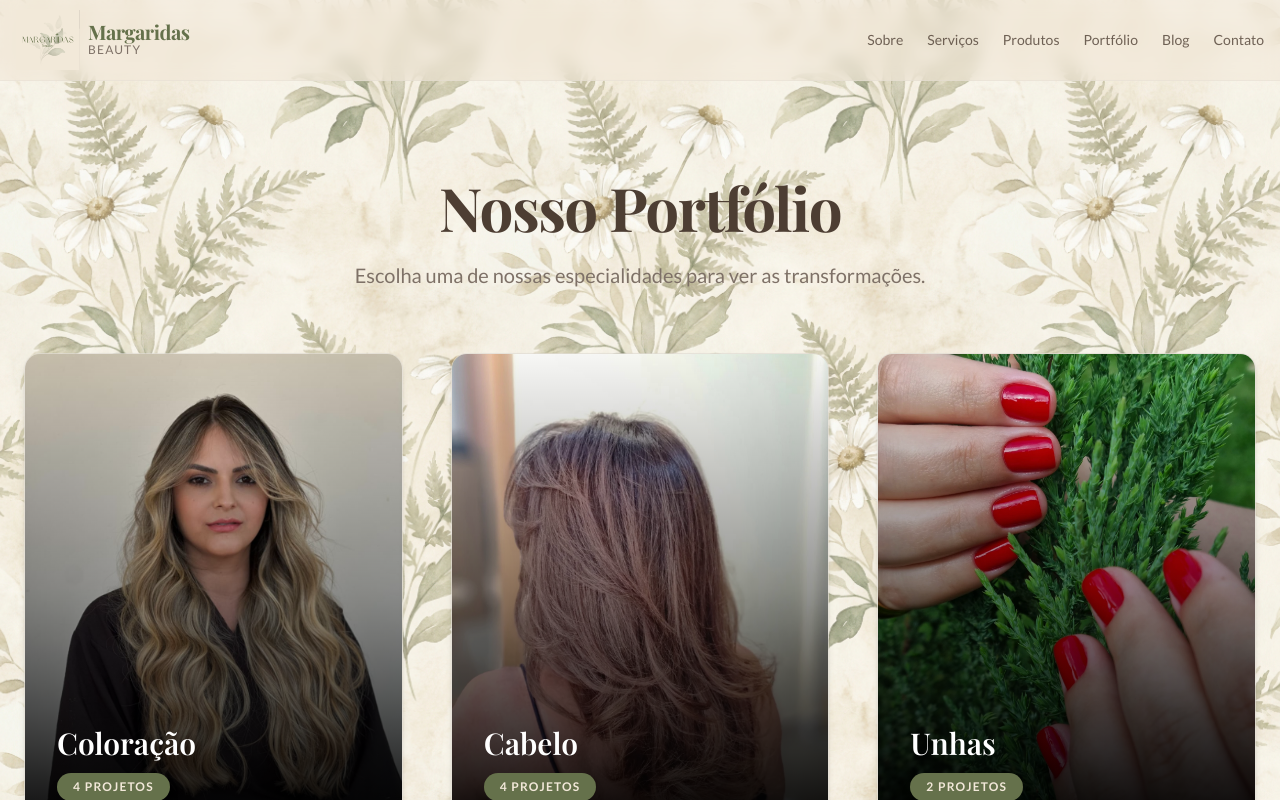
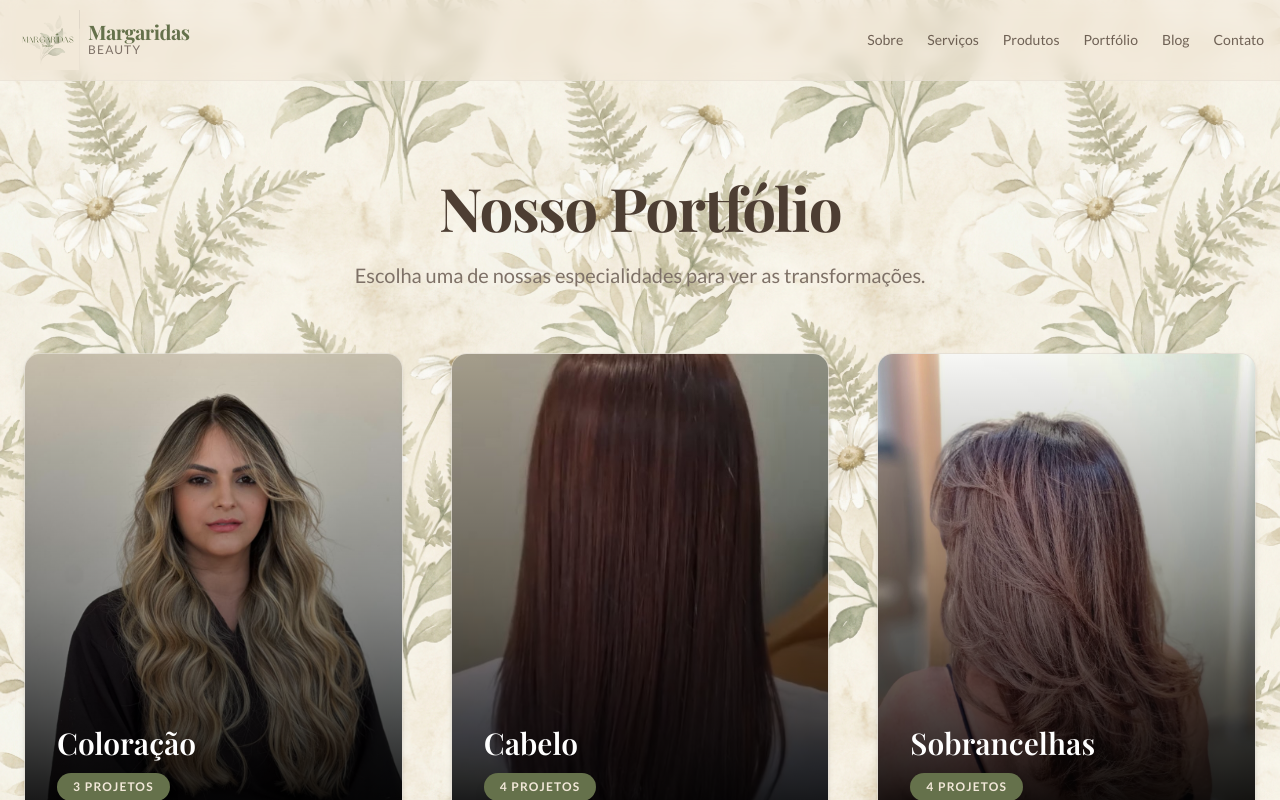
Before and after one commit to joaop0375/site-margaridas, a Next.js app: page /portfolio in a window 1280 px wide. Shown: the top 800 px of the page. Built offline with nearby package versions, Linux system fonts and the light colour scheme; a web font is replaced by a local one.

Commit message:
fix: corrige titulos e categorias de varias fotos que estavam incorretas no portfolio

```diff
--- a/app/portfolio/page.tsx
+++ b/app/portfolio/page.tsx
@@ -9,14 +9,14 @@ const portfolioItems = [
     { src: "/images/portfolio/loiro-iluminado.jpg", title: "Loiro Iluminado", category: "Coloração" },
     { src: "/images/portfolio/morena-iluminada.jpg", title: "Morena Iluminada", category: "Coloração" },
     { src: "/images/portfolio/margaridas-beauty-sudoeste-gloss-express-ng-de-france-009.jpg", title: "Gloss Express", category: "Coloração" },
-    { src: "/images/portfolio/margaridas-beauty-sudoeste-realinhamento-capilar-vegano-001.jpg", title: "Retoque de raiz", category: "Coloração" },
-    { src: "/images/portfolio/margaridas-beauty-sudoeste-design-de-sobrancelhas-df-006.jpg", title: "Corte", category: "Cabelo" },
-    { src: "/images/portfolio/margaridas-beauty-sudoeste-terapia-capilar-brasilia-002.jpg", title: "Manicure tradicional", category: "Unhas" },
-    { src: "/images/portfolio/margaridas-beauty-sudoeste-terapia-capilar-brasilia-012.jpg", title: "Pedicure", category: "Unhas" },
+    { src: "/images/portfolio/margaridas-beauty-sudoeste-realinhamento-capilar-vegano-001.jpg", title: "Realinhamento Capilar", category: "Cabelo" },
+    { src: "/images/portfolio/margaridas-beauty-sudoeste-design-de-sobrancelhas-df-006.jpg", title: "Design de Sobrancelhas", category: "Sobrancelhas" },
+    { src: "/images/portfolio/margaridas-beauty-sudoeste-terapia-capilar-brasilia-002.jpg", title: "Terapia Capilar", category: "Cabelo" },
+    { src: "/images/portfolio/margaridas-beauty-sudoeste-terapia-capilar-brasilia-012.jpg", title: "Terapia Capilar", category: "Cabelo" },
     { src: "/images/portfolio/margaridas-beauty-sudoeste-terapia-capilar-brasilia-022.jpg", title: "Design de Sobrancelhas", category: "Sobrancelhas" },
-    { src: "/images/portfolio/margaridas-beauty-sudoeste-estetica-sudoeste-top-master-010.jpg", title: "Escova modelada", category: "Cabelo" },
-    { src: "/images/portfolio/margaridas-beauty-sudoeste-salao-de-beleza-brasilia-024.jpg", title: "Escova lisa", category: "Cabelo" },
-    { src: "/images/portfolio/margaridas-beauty-sudoeste-margaridas-beauty-sudoeste-005.jpg", title: "Realinhamento (Antes e Depois)", category: "Cabelo" },
+    { src: "/images/portfolio/margaridas-beauty-sudoeste-estetica-sudoeste-top-master-010.jpg", title: "Lash Lifting", category: "Sobrancelhas" },
+    { src: "/images/portfolio/margaridas-beauty-sudoeste-salao-de-beleza-brasilia-024.jpg", title: "Brow Lamination", category: "Sobrancelhas" },
+    { src: "/images/portfolio/margaridas-beauty-sudoeste-margaridas-beauty-sudoeste-005.jpg", title: "Produção", category: "Cabelo" },
 ];
 
 export default function PortfolioPage() {
```
